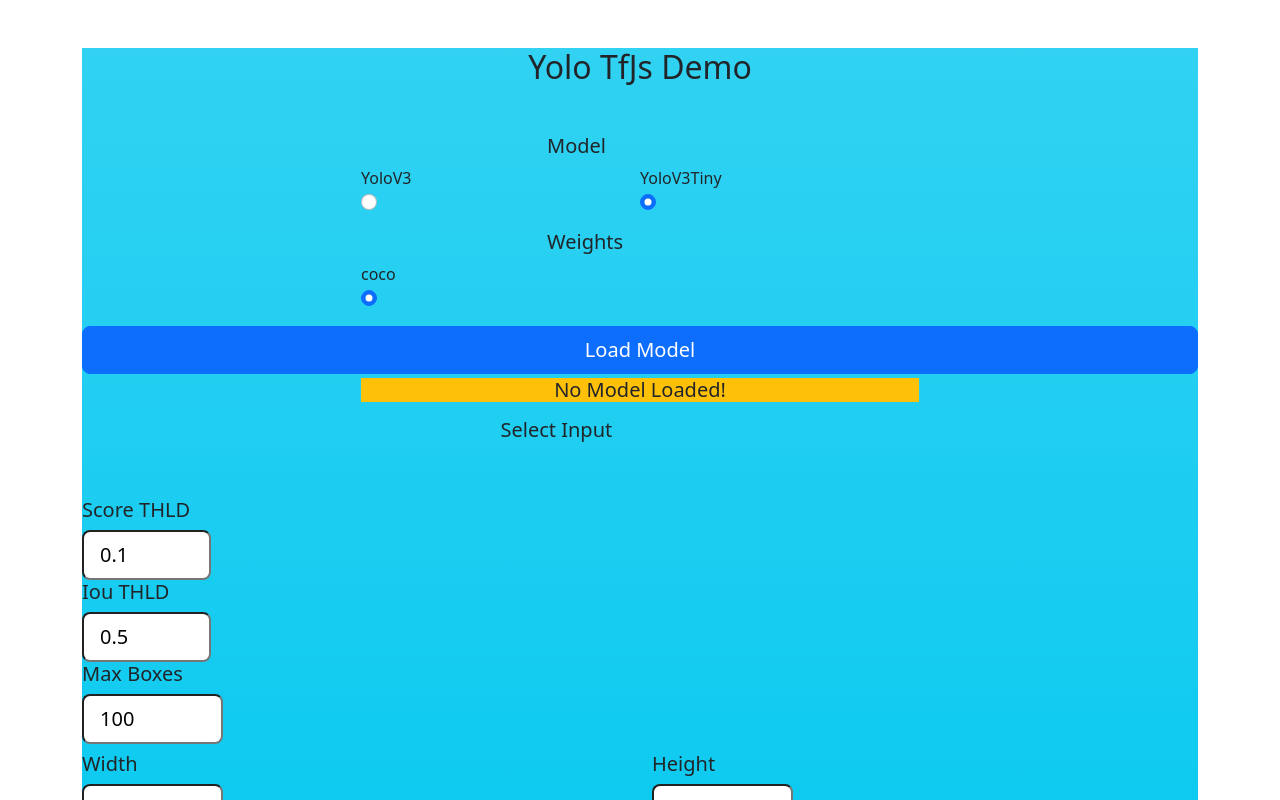
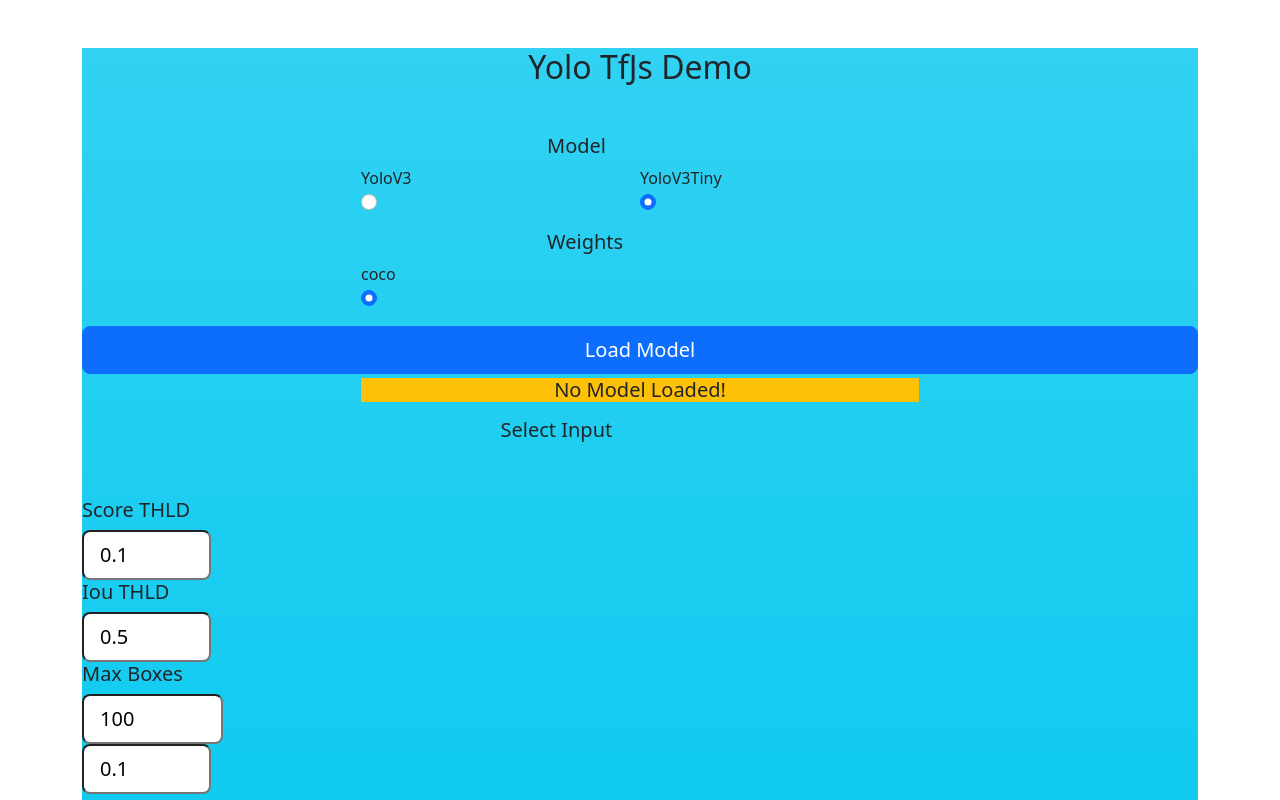
Before and after one commit to ronen-halevy/yolov3-tfjs-gui, a React (Create React App) app: page / in a window 1280 px wide. Shown: the top 800 px of the page. Built offline with nearby package versions, Linux system fonts and the light colour scheme; what @tensorflow/tfjs would draw is missing.

Commit message:
testing css wip

```diff
--- a/src/YoloV3.js
+++ b/src/YoloV3.js
@@ -307,6 +307,7 @@ export const YoloV3 = () => {
     //use refs in addition to state to update vals during animation.
     if (attrib.refName != '') {
       eval(attrib.refName).current = value;
+      console.log(scoreTHRRef);
     }
   };
 
@@ -770,6 +771,24 @@ export const YoloV3 = () => {
                   refName='maxBoxesRef'
                 />
               </div>
+
+              <div className='col'>
+                <input
+                  className='form-select-lg col'
+                  type='number'
+                  min='0'
+                  max='1'
+                  step='0.1'
+                  id='kk'
+                  value={scoreTHR}
+                  onChange={(event) =>
+                    onChangeNumber(event, {
+                      stateSet: setScoreTHR,
+                      refName: scoreTHRRef,
+                    })
+                  }
+                />
+              </div>
             </div>
 
             <div className='row'>
```
